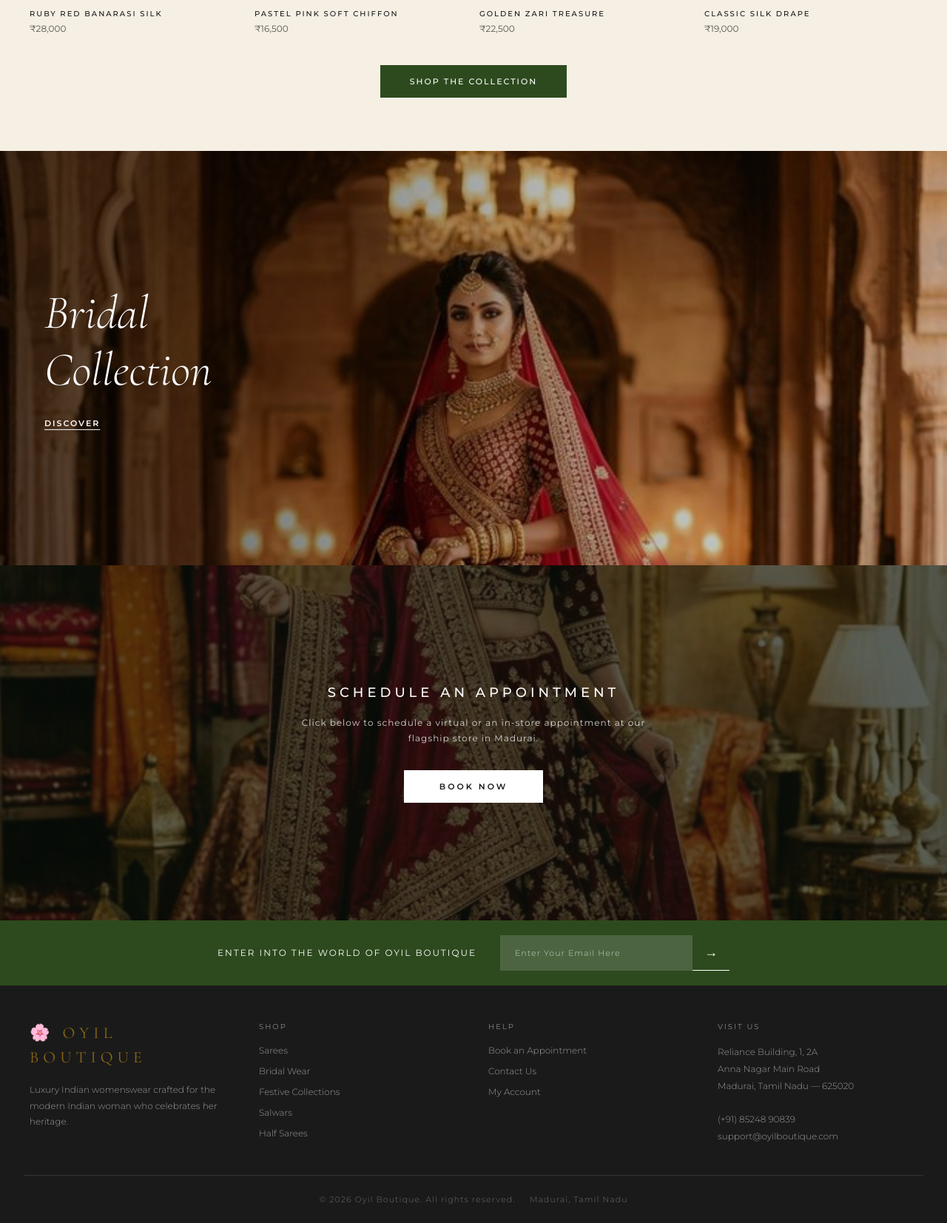
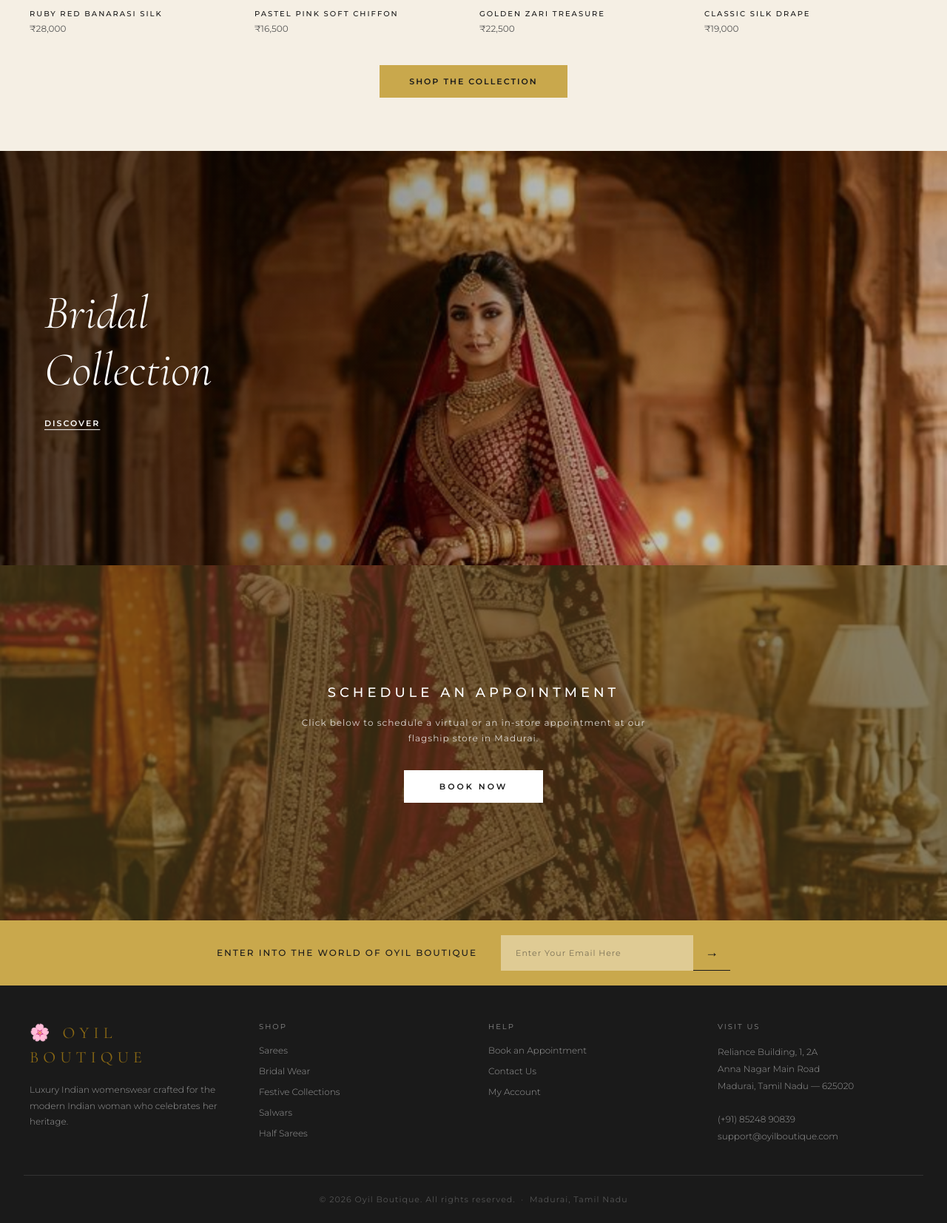
Before and after one commit to vasupradharamac/oyil-boutique-web, a FastAPI app: page / in a window 1280 px wide. Shown: the part 2436-4089 px from the top of the page at 74% size. Run offline with FastAPI, Linux system fonts and the light colour scheme; style sheets or scripts are compiled from the project's sources.

Commit message:
Refine: Udaipur bride hero, champagne gold CTAs, fixed categories and saree images

```diff
--- a/templates/base.html
+++ b/templates/base.html
@@ -38,11 +38,12 @@
             .mobile-nav .logo { font-size: 18px; }
             #mobile-menu { display: none; background: #fff; border-bottom: 1px solid #e8e0d4; }
             #mobile-menu a { display: block; padding: 12px 24px; font-family: 'Montserrat', sans-serif; font-size: 11px; letter-spacing: 1.5px; text-transform: uppercase; color: #1A1A1A; text-decoration: none; border-bottom: 1px solid #f0e8dc; }
+            .utility-bar .utility-text { display: none; }
         }
 
-        /* Green CTA button */
-        .btn-green { display: inline-block; background: #2D4A1E; color: #fff; font-family: 'Montserrat', sans-serif; font-size: 11px; font-weight: 500; letter-spacing: 2px; text-transform: uppercase; padding: 14px 40px; text-decoration: none; transition: background 0.2s; border: none; cursor: pointer; }
-        .btn-green:hover { background: #1e3212; }
+        /* Champagne CTA button */
+        .btn-green { display: inline-block; background: #C9A84C; color: #1A1A1A; font-family: 'Montserrat', sans-serif; font-size: 11px; font-weight: 600; letter-spacing: 2px; text-transform: uppercase; padding: 14px 40px; text-decoration: none; transition: background 0.2s; border: none; cursor: pointer; }
+        .btn-green:hover { background: #B8943E; color: #fff; }
 
         /* Underlined discover link */
         .discover-link { font-family: 'Montserrat', sans-serif; font-size: 11px; font-weight: 600; letter-spacing: 2px; text-transform: uppercase; color: inherit; text-decoration: underline; text-underline-offset: 4px; }
@@ -123,11 +124,11 @@
     </main>
 
     <!-- Newsletter Bar -->
-    <div style="background: #2D4A1E; padding: 20px 32px; display: flex; align-items: center; justify-content: center; gap: 32px; flex-wrap: wrap;">
-        <p style="color: #fff; font-family: 'Montserrat', sans-serif; font-size: 12px; letter-spacing: 2px; text-transform: uppercase; white-space: nowrap;">Enter Into The World of Oyil Boutique</p>
+    <div style="background: #C9A84C; padding: 20px 32px; display: flex; align-items: center; justify-content: center; gap: 32px; flex-wrap: wrap;">
+        <p style="color: #1A1A1A; font-family: 'Montserrat', sans-serif; font-size: 12px; letter-spacing: 2px; text-transform: uppercase; white-space: nowrap; font-weight: 500;">Enter Into The World of Oyil Boutique</p>
         <form style="display: flex; gap: 0;" onsubmit="return false;">
-            <input type="email" placeholder="Enter Your Email Here" style="padding: 10px 20px; font-family:'Montserrat',sans-serif; font-size:11px; border: none; outline: none; background: rgba(255,255,255,0.15); color: #fff; letter-spacing: 1px; min-width: 260px;" >
-            <button type="submit" style="background: transparent; border: none; border-bottom: 1px solid #fff; color: #fff; padding: 10px 16px; cursor: pointer; font-size: 18px;">→</button>
+            <input type="email" placeholder="Enter Your Email Here" style="padding: 10px 20px; font-family:'Montserrat',sans-serif; font-size:11px; border: none; outline: none; background: rgba(255,255,255,0.4); color: #1A1A1A; letter-spacing: 1px; min-width: 260px;" >
+            <button type="submit" style="background: transparent; border: none; border-bottom: 1px solid #1A1A1A; color: #1A1A1A; padding: 10px 16px; cursor: pointer; font-size: 18px;">→</button>
         </form>
     </div>
 
--- a/templates/collection_detail.html
+++ b/templates/collection_detail.html
@@ -26,7 +26,7 @@
                      onmouseout="this.querySelector('.overlay').style.opacity='0'">
                     <img src="{{ item['image'] }}" alt="{{ item['name'] }}" style="width:100%; height:100%; object-fit:cover; transition:transform 0.7s ease;" onmouseover="this.style.transform='scale(1.05)'" onmouseout="this.style.transform='scale(1)'">
                     <div class="overlay" style="position:absolute; inset:0; background:rgba(0,0,0,0.35); opacity:0; transition:opacity 0.3s; display:flex; align-items:flex-end; justify-content:center; padding-bottom:28px;">
-                        <a href="/book-appointment" style="background:#fff; color:#1A1A1A; font-family:'Montserrat',sans-serif; font-size:10px; font-weight:600; letter-spacing:2px; text-transform:uppercase; padding:12px 28px; text-decoration:none;">Inquire Now</a>
+                        <a href="/book-appointment" style="background:#C9A84C; color:#1A1A1A; font-family:'Montserrat',sans-serif; font-size:10px; font-weight:600; letter-spacing:2px; text-transform:uppercase; padding:12px 28px; text-decoration:none;">Inquire Now</a>
                     </div>
                 </div>
                 <div style="padding: 14px 4px 8px;">
--- a/templates/index.html
+++ b/templates/index.html
@@ -42,8 +42,8 @@
         {% set cats2 = [
             ('Festive', '/collection/festive', '/static/images/festive.png'),
             ('Kids', '/collection/kids', '/static/images/kids.png'),
-            ('Lookbook', '/lookbook', '/static/images/new_bridal.png'),
-            ('Book Appointment', '/book-appointment', '/static/images/new_festive.png')
+            ('Half Sarees', '/collection/halfsarees', '/static/images/halfsarees.png'),
+            ('Salwars', '/collection/salwars', '/static/images/salwars.png')
         ] %}
         {% for name, href, img in cats2 %}
         <a href="{{ href }}" style="display:block; text-decoration:none;" class="fade-in">
@@ -65,7 +65,7 @@
                 ('Ruby Red Banarasi Silk', '₹28,000', '/static/images/saree_crimson.png'),
                 ('Pastel Pink Soft Chiffon', '₹16,500', '/static/images/saree_pastel.png'),
                 ('Golden Zari Treasure', '₹22,500', '/static/images/sarees.png'),
-                ('Classic Silk Drape', '₹19,000', '/static/images/new_sarees.png')
+                ('Classic Silk Drape', '₹19,000', '/static/images/salwars.png')
             ] %}
             {% for name, price, img in items %}
             <a href="/collection/sarees" style="text-decoration:none; color: inherit;" class="fade-in">
@@ -94,7 +94,7 @@
 </section>
 
 <!-- ===== SCHEDULE AN APPOINTMENT ===== -->
-<section style="position:relative; width:100%; height:60vh; overflow:hidden; background:#1a2a1a;">
+<section style="position:relative; width:100%; height:60vh; overflow:hidden; background:#b8943e;">
     <img src="/static/images/festive.png" alt="Book Appointment" style="position:absolute; inset:0; width:100%; height:100%; object-fit:cover; object-position:center; opacity:0.55;">
     <div style="position:absolute; inset:0; background:rgba(0,0,0,0.4);"></div>
     <div style="position:absolute; inset:0; display:flex; flex-direction:column; align-items:center; justify-content:center; text-align:center; padding: 0 32px;" class="fade-in">
```
Also changed, not shown: static/images/hero.png.
